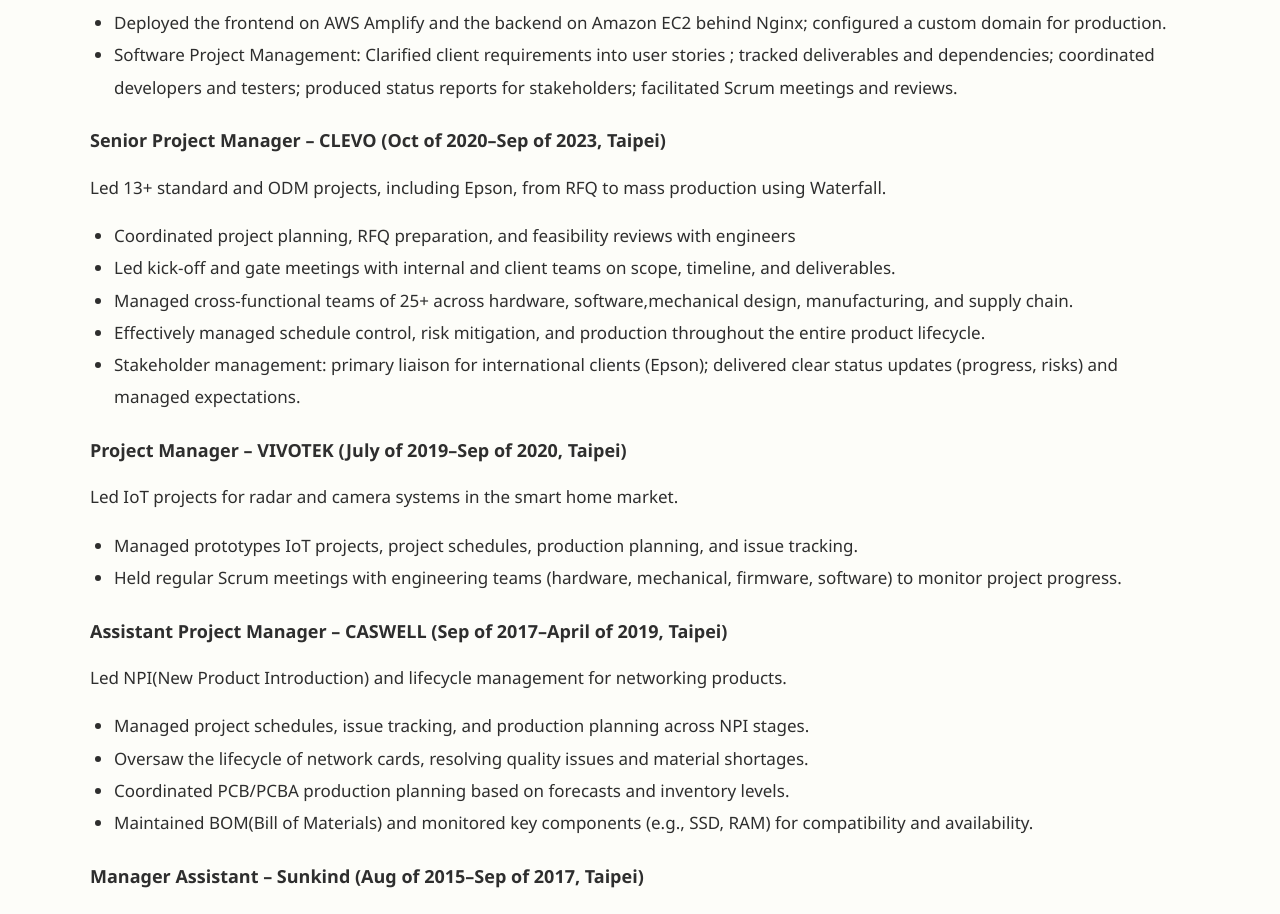
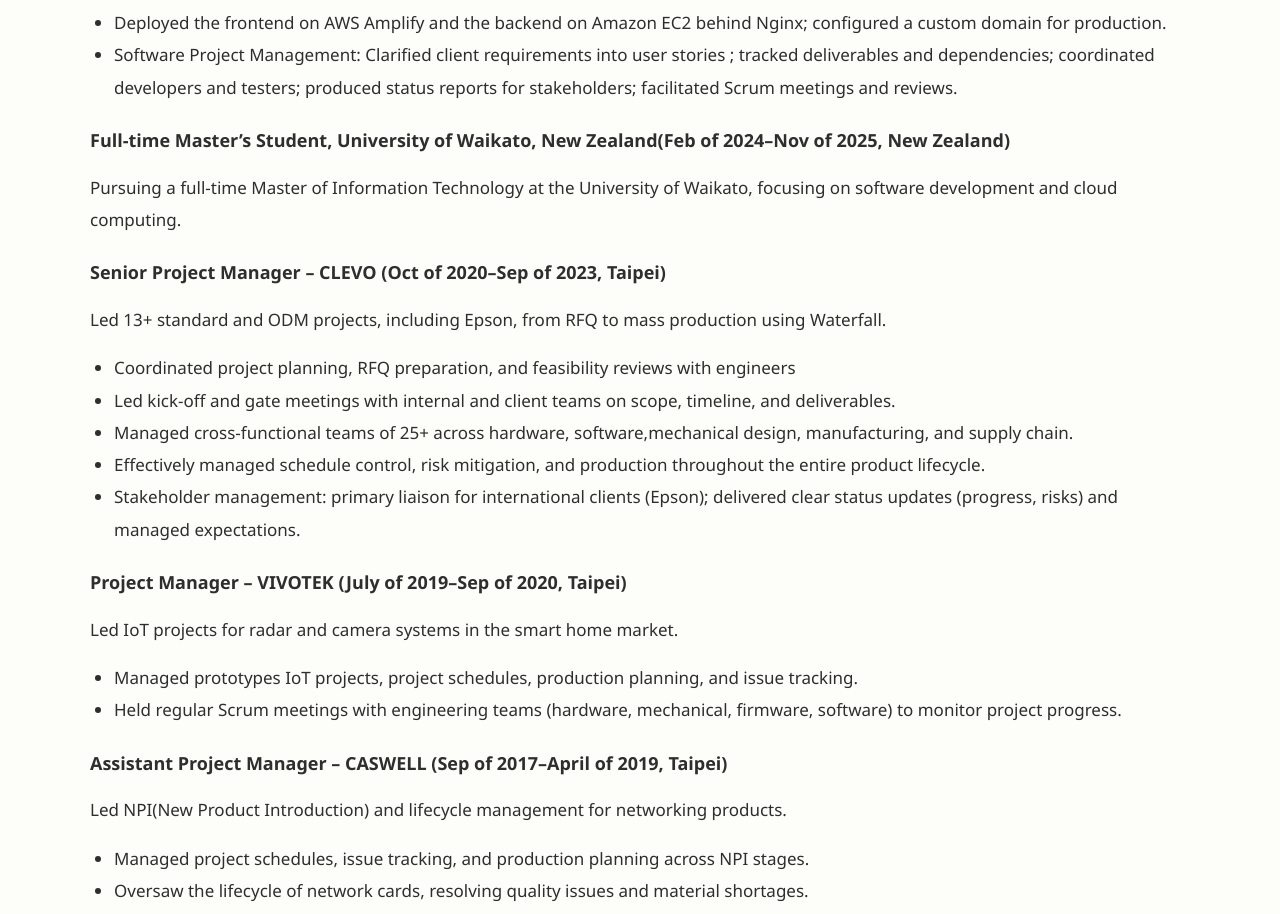
Before and after one commit to hinait/cloud-resume-frontend, a React (Create React App) app: page / in a window 1280 px wide. Shown: the part 1323-2237 px from the top of the page. Built offline with nearby package versions, Linux system fonts and the light colour scheme; no server answers.

Commit message:
add full time student experience in cv

```diff
--- a/src/pages/ResumePage.js
+++ b/src/pages/ResumePage.js
@@ -246,6 +246,9 @@ dependencies; coordinated developers and testers; produced status reports for st
 meetings and reviews.</li>
     </ul>
     <p className="lead">
+    <strong>Full-time Master’s Student, University of Waikato, New Zealand(Feb of 2024–Nov of 2025, New Zealand)</strong>
+    Pursuing a full-time Master of Information Technology at the University of Waikato, focusing on software development and cloud computing.</p>
+    <p className="lead">
     <strong>Senior Project Manager – CLEVO (Oct of 2020–Sep of 2023, Taipei)</strong>
     Led 13+ standard and ODM projects, including Epson, from RFQ to mass production using Waterfall.
     </p>
```
